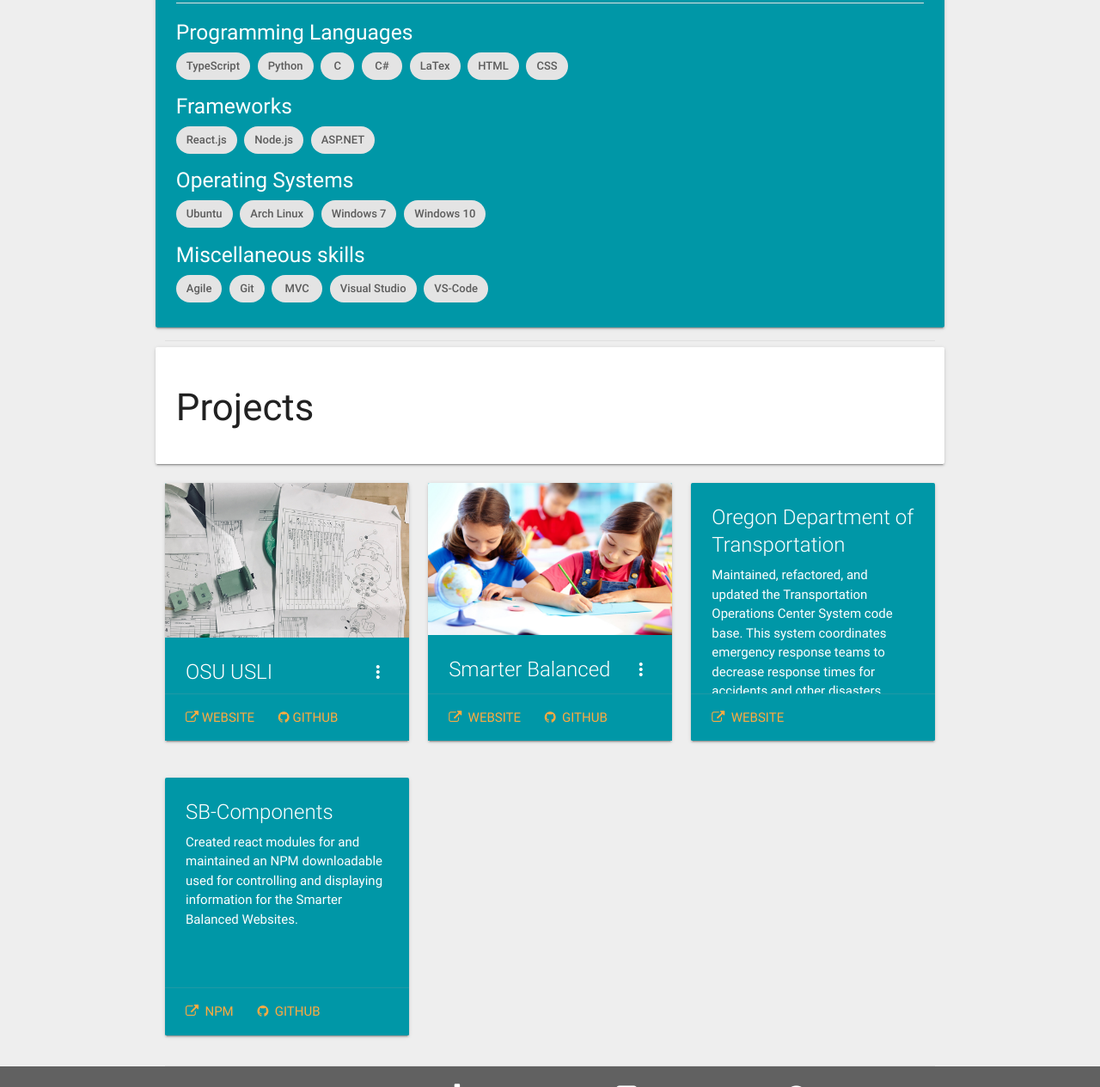
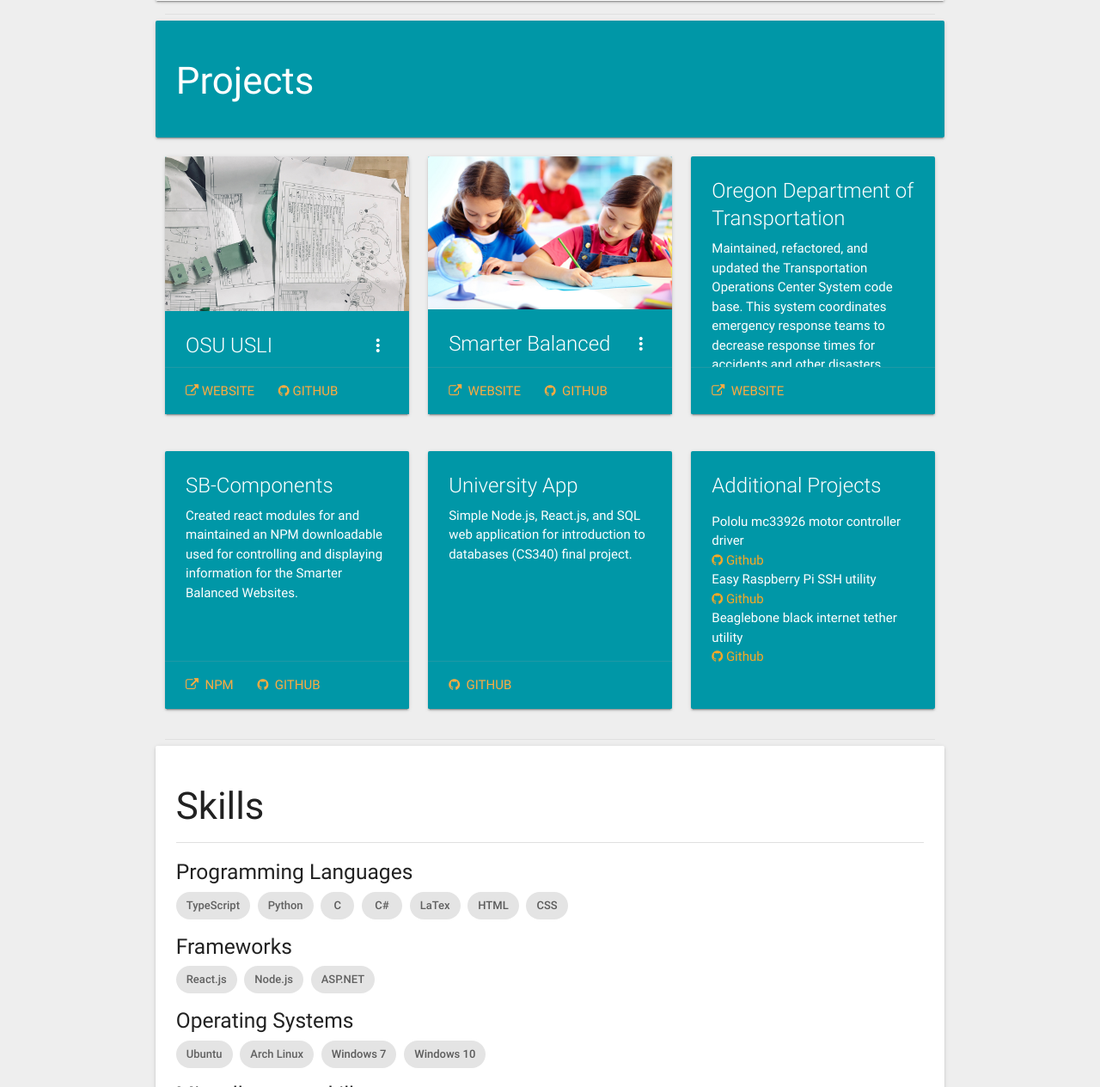
Before and after one commit to zainkai/zainkai.github.io, a plain HTML site: page index.html in a window 1280 px wide. Shown: the part 1535-2800 px from the top of the page at 86% size. Drawn offline with nearby package versions, Linux system fonts and the light colour scheme.

Commit message:
adding links to some skills and a couple more projects.

```diff
--- a/index.html
+++ b/index.html
@@ -3,7 +3,7 @@
 
 <head>
     <!-- Favicon -->
-    <link rel="shortcut icon" type="image/png" href="favicon.ico"/>
+    <link rel="shortcut icon" type="image/png" href="favicon.ico" />
     <!--Import Google Icon Font-->
     <link href="https://fonts.googleapis.com/icon?family=Material+Icons" rel="stylesheet">
     <!--Import materialize.css-->
@@ -52,9 +52,10 @@
                 </div>
                 <div class="col s9">
                     <p class="flow-text">
-                        My name is Kevin. I enjoy everything and anything programming, from low level kernel development to Node and React web development.
-                        I live in Portland Oregon and im actively looking for software development jobs in the Portland/Seattle
-                        area. During my free time I enjoy outdoor photography and powerlifting.
+                        My name is Kevin. I enjoy programming from low level kernel development to Node and React web development. I live in Portland
+                        Oregon, and work as a junior software developer for the Center for Applied Systems and Software.
+                        im actively looking for software development jobs in the Portland/Seattle area. During my free time
+                        I enjoy outdoor photography and powerlifting.
                     </p>
                 </div>
 
@@ -80,7 +81,12 @@
         <div id="experience" class="row section card-panel cyan darken-2 white-text">
             <h3>Experience</h3>
             <div class="divider"></div>
-            <div class="experience-body">
+
+            <div class="row valign-wrapper">
+                <div class="col s2">
+                    <img class="circle responsive-img z-depth-3" src="images/cass_icon.png">
+                </div>
+                <div class="experience-body col s10">
                     <span>
                         <h4>Center for Applied Systems and Software</h4>
                         <h5>March 2016 - Present</h5>
@@ -90,6 +96,7 @@
                         Worked in large development teams as a junior developer on projects for the Oregon Department of Transportation and Smarter
                         Balanced.
                     </p>
+                </div>
             </div>
         </div>
 
@@ -127,38 +134,7 @@
         </div>
         <div class="divider"></div>
 
-        <div id="skills" class="row section card-panel cyan darken-2 white-text">
-            <h3>Skills</h3>
-            <div class="divider"></div>
-            <div class="skills-body">
-                <h5>Programming Languages</h5>
-                <div class="chip">TypeScript</div>
-                <div class="chip">Python</div>
-                <div class="chip">&nbsp;C&nbsp;</div>
-                <div class="chip">&nbsp;C#&nbsp;</div>
-                <div class="chip">LaTex</div>
-                <div class="chip">HTML</div>
-                <div class="chip">CSS</div>
-                <h5>Frameworks</h5>
-                <div class="chip">React.js</div>
-                <div class="chip">Node.js</div>
-                <div class="chip">ASP.NET</div>
-                <h5>Operating Systems</h5>
-                <div class="chip">Ubuntu</div>
-                <div class="chip">Arch Linux</div>
-                <div class="chip">Windows 7</div>
-                <div class="chip">Windows 10</div>
-                <h5>Miscellaneous skills</h5>
-                <div class="chip">Agile</div>
-                <div class="chip">Git</div>
-                <div class="chip">&nbsp;MVC&nbsp;</div>
-                <div class="chip">Visual Studio</div>
-                <div class="chip">VS-Code</div>
-            </div>
-        </div>
-        <div class="divider"></div>
-
-        <div id="projects" class="row section card-panel">
+        <div id="projects" class="row section card-panel cyan darken-2 white-text">
             <h3>Projects</h3>
         </div>
         <!-- Project container -->
@@ -262,8 +238,113 @@
                     </div>
                 </div>
             </div>
+            <div class="col s4">
+                <div class="card small cyan darken-2">
+                    <div class="card-content white-text">
+                        <span class="card-title">University App</span>
+                        <p>
+                            Simple Node.js, React.js, and SQL web application for introduction to databases (CS340) final project.
+                        </p>
+                    </div>
+                    <div class="card-action">
+                        <a href="https://github.com/zainkai/university_app">
+                            <i class="fa fa-github"></i>&nbsp; Github
+                        </a>
+                    </div>
+                </div>
             </div>
 
+            <div class="col s4">
+                <div class="card small cyan darken-2">
+                    <div class="card-content white-text">
+                        <span class="card-title">Additional Projects</span>
+                        <ul>
+                            <li>
+                                Pololu mc33926 motor controller driver
+                                <br/>
+                                <a href="https://github.com/zainkai/dual-mc33926-motor-driver-rpi" class="yellow-text text-darken-3">
+                                    <i class="fa fa-github"></i>
+                                    Github
+                                </a>
+                            </li>
+                            <li>
+                                Easy Raspberry Pi SSH utility
+                                <br/>
+                                <a href="https://github.com/zainkai/helpful-scripts/tree/master/raspberry_pi" class="yellow-text text-darken-3">
+                                    <i class="fa fa-github"></i>
+                                    Github
+                                </a>
+                            </li>
+                            <li>
+                                Beaglebone black internet tether utility
+                                <br/>
+                                <a href="https://github.com/zainkai/helpful-scripts/tree/master/beaglebone" class="yellow-text text-darken-3">
+                                    <i class="fa fa-github"></i>
+                                    Github
+                                </a>
+                            </li>
+                        </ul>
+                    </div>
+                </div>
+            </div>
+        </div>
+        <div class="divider"></div>
+
+        <div id="skills" class="row section card-panel">
+            <h3>Skills</h3>
+            <div class="divider"></div>
+            <div class="skills-body">
+                <h5>Programming Languages</h5>
+                <div class="chip">
+                    <a href="https://www.typescriptlang.org/" class="grey-text text-darken-2">TypeScript</a>
+                </div>
+                <div class="chip">
+                    <a href="https://www.python.org/" class="grey-text text-darken-2">Python</a>
+                </div>
+                <div class="chip">&nbsp;C&nbsp;</div>
+                <div class="chip">&nbsp;C#&nbsp;</div>
+                <div class="chip">
+                    <a href="https://www.latex-project.org/" class="grey-text text-darken-2">LaTex</a>
+                </div>
+                <div class="chip">HTML</div>
+                <div class="chip">CSS</div>
+                <h5>Frameworks</h5>
+                <div class="chip">
+                    <a href="https://reactjs.org/" class="grey-text text-darken-2">React.js</a>
+                </div>
+                <div class="chip">
+                    <a href="https://nodejs.org/en/" class="grey-text text-darken-2">Node.js</a>
+                </div>
+                <div class="chip">
+                    <a href="https://www.asp.net/" class="grey-text text-darken-2">ASP.NET</a>
+                </div>
+                <h5>Operating Systems</h5>
+                <div class="chip">
+                    <a href="https://www.ubuntu.com/" class="grey-text text-darken-2">Ubuntu</a>
+                </div>
+                <div class="chip">
+                    <a href="https://www.archlinux.org/" class="grey-text text-darken-2">Arch Linux</a>
+                </div>
+                <div class="chip">Windows 7</div>
+                <div class="chip">Windows 10</div>
+                <h5>Miscellaneous skills</h5>
+                <div class="chip">
+                    <a href="https://www.visualstudio.com/learn/what-is-agile-development/" class="grey-text text-darken-2">Agile</a>
+                </div>
+                <div class="chip">
+                    <a href="https://git-scm.com/" class="grey-text text-darken-2">Git</a>
+                </div>
+                <div class="chip">
+                    <a href="https://docs.microsoft.com/en-us/aspnet/core/mvc/overview" class="grey-text text-darken-2">&nbsp;MVC&nbsp;</a>
+                </div>
+                <div class="chip">
+                    <a href="https://www.visualstudio.com/" class="grey-text text-darken-2">Visual Studio</a>
+                </div>
+                <div class="chip">
+                    <a href="https://code.visualstudio.com/" class="grey-text text-darken-2">VS-Code</a>
+                </div>
+            </div>
+        </div>
         <div class="divider"></div>
     </main>
 
```
Also changed, not shown: images/cass_icon.png (added), js/main.js (deleted). Lines whose indentation alone changed are shown as unchanged.
